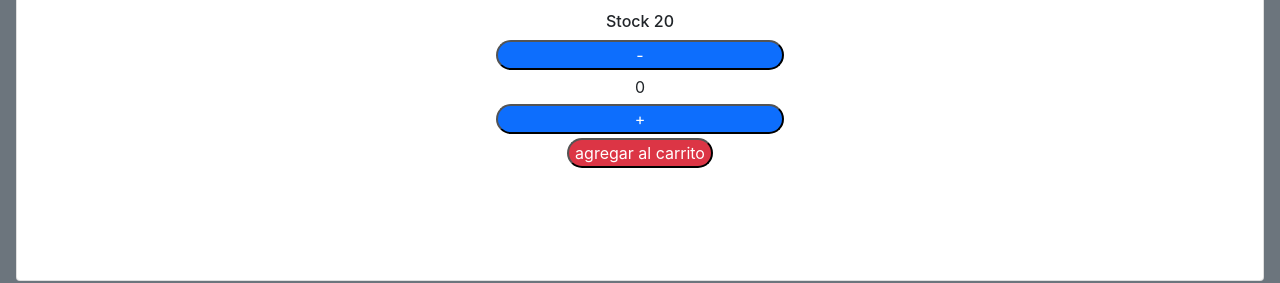
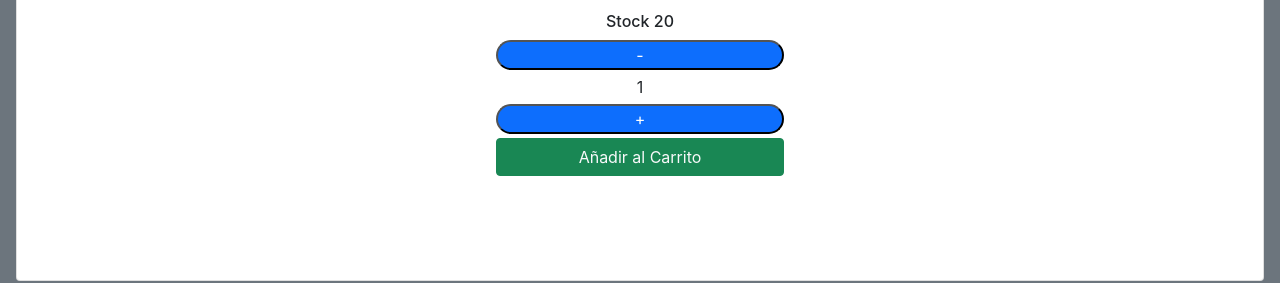
Before and after one commit to MartinFerreiraa/Repositorio2, a React (Create React App) app: page /item/1 in a window 1280 px wide. Shown: the part 591-874 px from the top of the page. Built offline with nearby package versions, Linux system fonts and the light colour scheme.

Commit message:
primera entrega  con filtro detalle navbar y count

```diff
--- a/src/App.js
+++ b/src/App.js
@@ -3,10 +3,14 @@ import './App.css';
 import Rutas from '../src/routes/Rutas'
 
 
+
 function App() {
   return (
     <div >
-      <Rutas/>
+
+      <Rutas />
+
+
     </div>
 
   );
--- a/src/components/ItemCount/ItemCount.jsx
+++ b/src/components/ItemCount/ItemCount.jsx
@@ -1,7 +1,7 @@
 import React, { useState } from "react";
 import { Link } from "react-router-dom";
-const ItemCount = ({ manejarClick,stock, initaial, onAdd }) => {
-    const [count, setCount] = useState(initaial || 0);
+const ItemCount = ({ manejarClick, stock, initaial, quantityToAdd }) => {
+    const [count, setCount] = useState(initaial || 1);
 
 
     const Restar = () => {
@@ -19,9 +19,10 @@ const ItemCount = ({ manejarClick,stock, initaial, onAdd }) => {
             setCount(count + 1);
         }
     }
-    const agregarCarrito = () => {
-        onAdd(count)
+    const carro = () => {
+        quantityToAdd= (count)
     }
+
     return (
         <div className="contador" style={{ width: "18rem", height: "17rem" }}>
             <div className="justify-content-center aling-item-center flex-column">
@@ -38,10 +39,8 @@ const ItemCount = ({ manejarClick,stock, initaial, onAdd }) => {
                     </div>
                     <button type="button" className="bg-primary text-white rounded-pill" onClick={Sumar}> + </button>
                 </div>
+                <Link to={""} onClick={() => manejarClick(count)}  className="btn btn-success w-100 text-light"> Añadir al Carrito</Link>
 
-                <button onClick={agregarCarrito} type="button" className="bg-danger text-white rounded-pill">
-                    agregar al carrito
-                </button>
             </div>
         </div>
 
--- a/src/components/ItemDetail/ItemDetail.jsx
+++ b/src/components/ItemDetail/ItemDetail.jsx
@@ -1,4 +1,6 @@
-import React from "react";
+import React, { useState } from "react";
+
+
 
 import ItemCount from "../ItemCount/ItemCount";
 
@@ -6,6 +8,12 @@ import ItemCount from "../ItemCount/ItemCount";
 
 
 const ItemDetail = ({ producto }) => {
+  const [carro, setCarro] = useState("")
+  const quantityToAdd = (carro) => {
+    setCarro(carro)
+    console.log(carro)
+  }
+
   return (
     <div className="card-body bg-secondary text-center justify-content-center ">
       <div className="card">
@@ -23,9 +31,10 @@ return (
           {producto.price}
         </div >
         <div className="conteiner d-flex justify-content-center p-10" >
-        <ItemCount stock={producto.stock} />
+
+          <ItemCount manejarClick={quantityToAdd} stock={producto.stock}  />
+
         </div>
-
       </div>
     </div>
   )
```
Also changed, not shown: src/components/Card/Card.jsx (added). Lines whose indentation alone changed are shown as unchanged.
